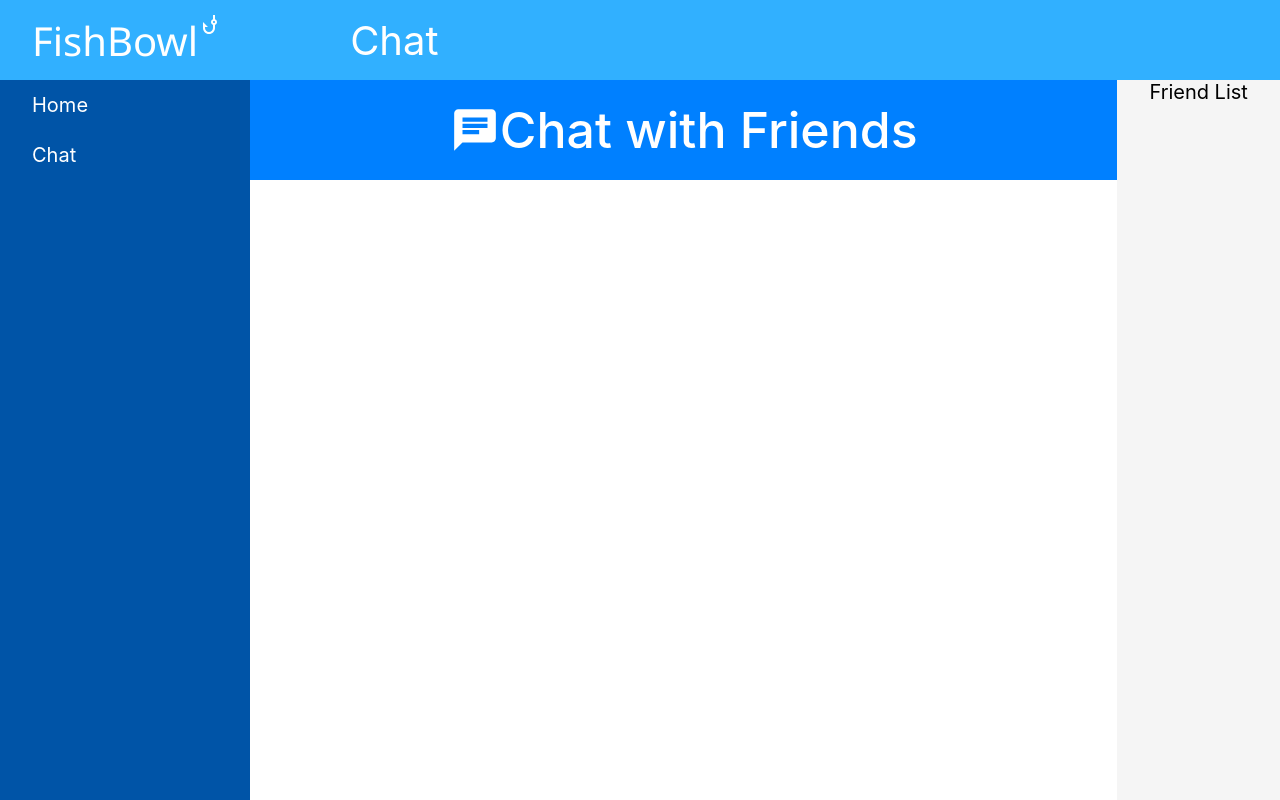
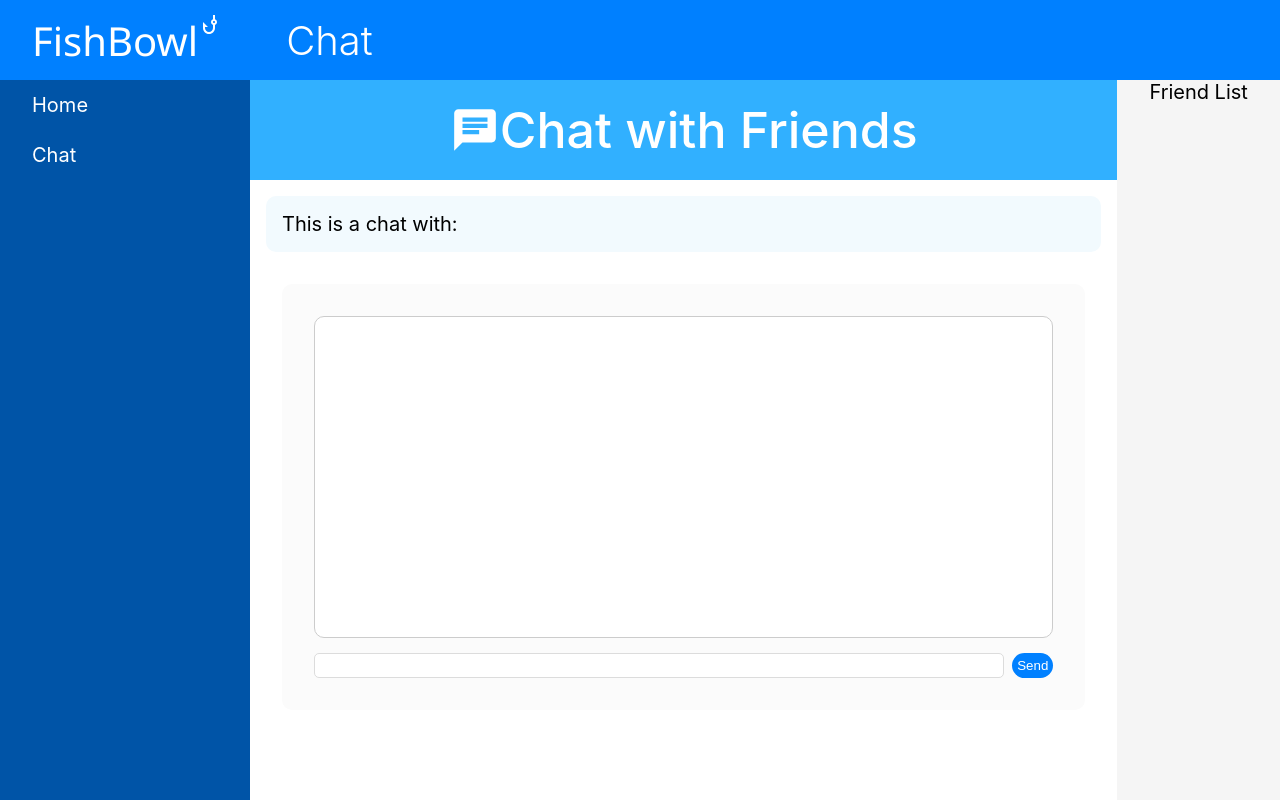
Before and after one commit to jedgray36/chat-app, a React (Create React App) app: page /Chat in a window 1280 px wide. Built offline with nearby package versions, Linux system fonts and the light colour scheme.

Commit message:
chat window added

```diff
--- a/src/App.css
+++ b/src/App.css
@@ -13,7 +13,7 @@
     width: 100%;
     font-size: 50px;
     height: 100px;
-    background-color: rgb(0, 128, 255);
+    background-color: rgb(49, 176, 255);
     display: flex;
     align-items: center;
     justify-content: center;
--- /dev/null
+++ b/src/components/ChatBox.tsx
@@ -0,0 +1,42 @@
+import { useState } from "react";
+import '../styles/chat.css'
+
+
+const ChatBox = () => {
+
+    const [messages, setMessages] = useState([]);
+    const [newMessage, setNewMessage] = useState('');
+
+    const handleInputChange = (event: any) => {
+      setNewMessage(event.target.value);
+    };
+
+    const handleSendMessage = () => {
+      if (newMessage.trim() !== '') {
+        // setMessages([...messages, { text: newMessage, sender: 'user' }]);
+        setNewMessage('');
+
+        // In a real application, you would send the message to a server or another component.
+        // For simplicity, we're just updating the local state here.
+        // You might want to use a state management library or a global state for better organization.
+      }
+    };
+
+        return (
+        <div className='chat-box'>
+        <div className="messageBox" style={{  }}>
+        {messages.map((message, index) => (
+          <div key={index} style={{ marginBottom: '10px', textAlign: message === 'user' ? 'right' : 'left' }}>
+            {message}
+          </div>
+        ))}
+      </div>
+      <div className="input">
+        <input className="Message" type="text" value={newMessage} onChange={handleInputChange} />
+        <button className="send" onClick={handleSendMessage}>Send</button>
+      </div>
+              </div>
+          )
+      }
+
+      export default ChatBox;
--- a/src/pages/Chat.tsx
+++ b/src/pages/Chat.tsx
@@ -1,12 +1,20 @@
-import React from 'react';
+import React, { useState } from 'react';
 import FriendsList from '../components/FriendsList';
 import ChatIcon from '@mui/icons-material/Chat';
-
+import ChatBox from '../components/ChatBox';
+import '../styles/chat.css'
 
 const Chat = () => {
+  const [friend, setFriend] = useState('');
     return (
       <>
+      <div className='container'>
       <div className='page-title'> <ChatIcon fontSize='inherit'/> Chat with Friends</div>
+      <div className='chat'>This is a chat with: {friend}</div>
+      <div className='content'>
+      <ChatBox />
+      </div>
+      </div>
       <FriendsList />
       </>
     );
--- /dev/null
+++ b/src/styles/chat.css
@@ -0,0 +1,50 @@
+.container {
+    width: 100%;
+}
+
+.content {
+    margin: 2rem;
+    background-color: rgb(251, 251, 251);
+    padding: 2rem;
+    border-radius: 10px;
+}
+
+.chat {
+    margin: 1rem;
+    border-radius: 10px;
+    padding: 1rem;
+    font-size: 20px;
+    background-color: rgb(242, 250, 254);
+}
+
+.messageBox {
+min-height: 300px;
+border: 1px solid #ccc;
+padding: 10px;
+border-radius: 10px;
+overflow-y: scroll;
+background-color: white;
+}
+
+.input {
+    margin-top: 15px;
+    display: flex;
+    }
+
+.send {
+    border-radius: 15px;
+    margin-left: 0.5rem;
+    padding: 5px;
+    border-style: none;
+    color: white;
+    background-color: rgb(0, 128, 255);
+    flex-wrap: nowrap;
+    cursor: pointer;
+}
+
+.Message {
+width: 100%;
+ border: 1px solid gainsboro;
+ background-color: rgb(255, 255, 255);
+ border-radius: 5px;
+}
--- a/src/styles/header.css
+++ b/src/styles/header.css
@@ -1,16 +1,17 @@
 .header {
     height: 5rem;
     width: 100vw;
-    background-color: rgb(49, 176, 255);
+    background-color: rgb(0, 128, 255);
     color: white;
     font-size: 40px;
+    font-weight: 300;
     display: flex;
     align-items: center;
 }
 
 .logo {
     display: flex;
-    margin-right: 8rem;
+    margin-right: 4rem;
     margin-left: 2rem;
     font-weight: 500;
     font-family: 'Segoe UI', Tahoma, Geneva, Verdana, sans-serif;
```
